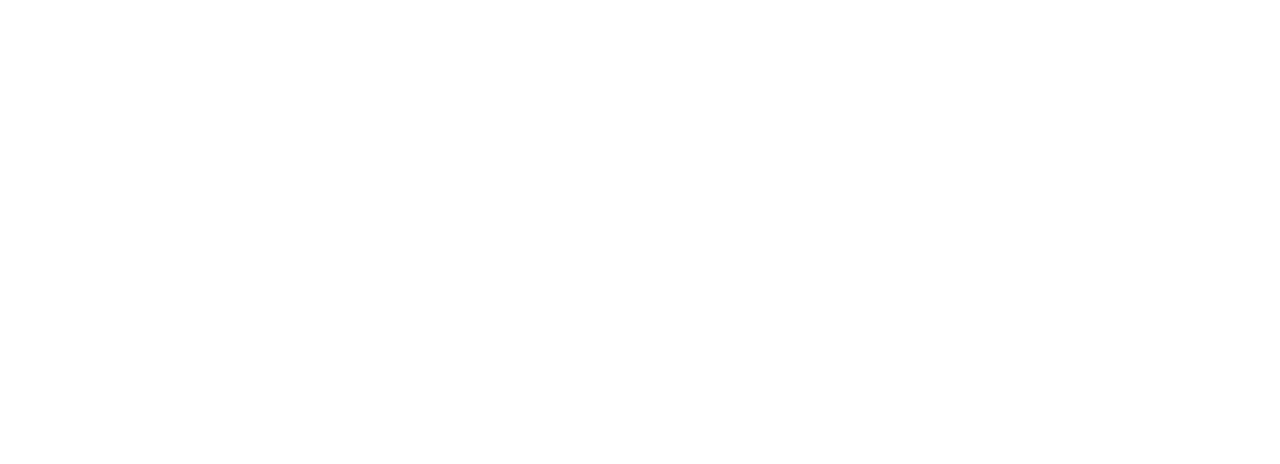
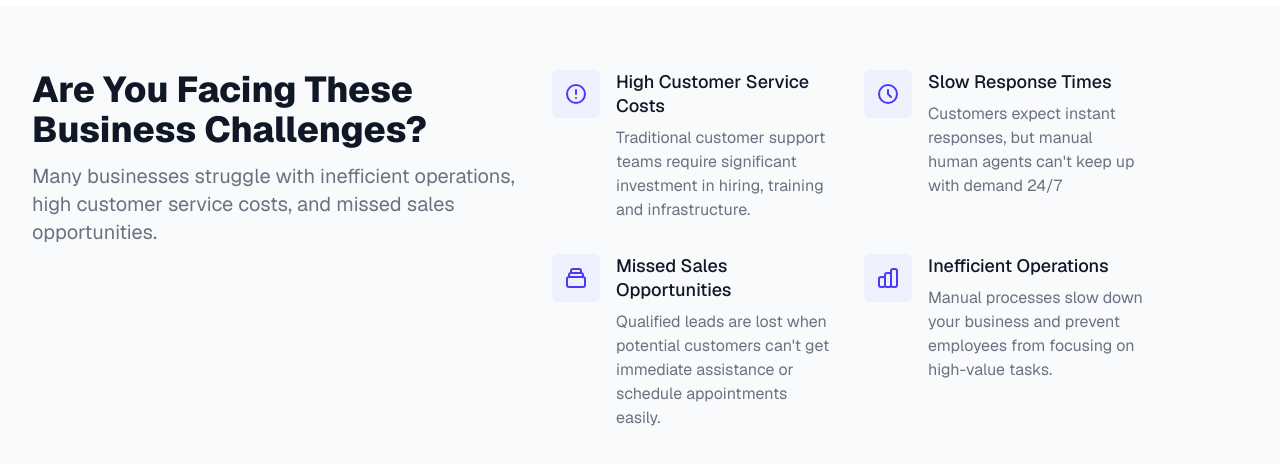
Before and after one commit to SuperCoder267/ai-startup, a Next.js app: page / in a window 1280 px wide. Shown: the part 600-1064 px from the top of the page. Before the commit the page ends 800 px from the top, so only its background shows below. Built offline with nearby package versions, Linux system fonts and the light colour scheme.

Commit message:
Problem section component

```diff
--- /dev/null
+++ b/src/app/components/Problem.jsx
@@ -0,0 +1,66 @@
+export default function Problem({problemRef, inViewSections}) {
+    return (
+        <section id='problem' ref={problemRef} className={`py-16 bg-gray-50 transition-all duration-1000 ${inViewSections.problem ? 'opacity-100 translate-y-0' : 'opacity-0 translate-y-10'}`}>
+            <div className='max-w-7xl mx-auto px-4 sm:px-6 lg:px-8'>
+                <div className='lg:grid lg:grid-cols-12 lg:gap-8'>
+                    <div className='lg:col-span-5'>
+                        <h2 className='text-3xl font-extrabold text-gray-900 sm:text-4xl'>
+                            Are You Facing These Business Challenges?
+                        </h2>
+                        <p className='mt-3 text-xl text-gray-500'>
+                            Many businesses struggle with inefficient  operations, high customer service costs, and missed sales opportunities.
+                        </p>
+                    </div>
+                    <div className='mt-12 lg:mt-0 lg:col-span-6'>
+                        <div className='grid grid-cols-1 gap-8 sm:grid-cols-2'>
+                            <div className='relative'>
+                                <div className='absolute h-12 w-12 rounded-md flex items-center justify-center bg-indigo-50 text-indigo-600'>
+                                    <svg className="h-6 w-6" xmlns="http://www.w3.org/2000/svg" fill="none" viewBox="0 0 24 24" stroke="currentColor">
+                                        <path strokeLinecap="round" strokeLinejoin="round" strokeWidth={2} d="M12 8v4m0 4h.01M21 12a9 9 0 11-18 0 9 9 0 0118 0z" />
+                                    </svg>
+                                </div>
+                                <p className='ml-16 text-lg leading-6 font-medium text-gray-900'>High Customer Service Costs</p>
+                                <p className='ml-16 mt-2 text-base text-gray-500'>
+                                    Traditional customer support teams require significant investment in hiring, training and infrastructure.
+                                </p>
+                            </div>
+                            <div className='relative'>
+                                <div className='absolute h-12 w-12 rounded-md flex items-center justify-center bg-indigo-50 text-indigo-600'>
+                                    <svg className="h-6 w-6" xmlns="http://www.w3.org/2000/svg" fill="none" viewBox="0 0 24 24" stroke="currentColor">
+                                        <path strokeLinecap="round" strokeLinejoin="round" strokeWidth={2} d="M12 8v4l3 3m6-3a9 9 0 11-18 0 9 9 0 0118 0z" />
+                                    </svg>
+                                </div>
+                                <p className='ml-16 text-lg leading-6 font-medium text-gray-900'>Slow Response Times</p>
+                                <p className='ml-16 mt-2 text-base text-gray-500'>
+                                    Customers expect instant responses, but manual human agents can't keep up with demand 24/7
+                                </p>
+                            </div>
+                            <div className='relative'>
+                                <div className='absolute h-12 w-12 rounded-md flex items-center justify-center bg-indigo-50 text-indigo-600'>
+                                    <svg className="h-6 w-6" xmlns="http://www.w3.org/2000/svg" fill="none" viewBox="0 0 24 24" stroke="currentColor">
+                                        <path strokeLinecap="round" strokeLinejoin="round" strokeWidth={2} d="M19 11H5m14 0a2 2 0 012 2v6a2 2 0 01-2 2H5a2 2 0 01-2-2v-6a2 2 0 012-2m14 0V9a2 2 0 00-2-2M5 11V9a2 2 0 012-2m0 0V5a2 2 0 012-2h6a2 2 0 012 2v2M7 7h10" />
+                                    </svg>
+                                </div>
+                                <p className='ml-16 text-lg leading-6 font-medium text-gray-900'>Missed Sales Opportunities</p>
+                                    <p className='ml-16 mt-2 text-base text-gray-500'>
+                                        Qualified leads are lost when potential customers can't get immediate assistance or schedule appointments easily.
+                                </p>
+                            </div>
+                            <div className='relative'>
+                                <div className='absolute h-12 w-12 rounded-md flex items-center justify-center bg-indigo-50 text-indigo-600'>
+                                    <svg className="h-6 w-6" xmlns="http://www.w3.org/2000/svg" fill="none" viewBox="0 0 24 24" stroke="currentColor">
+                                        <path strokeLinecap="round" strokeLinejoin="round" strokeWidth={2} d="M9 19v-6a2 2 0 00-2-2H5a2 2 0 00-2 2v6a2 2 0 002 2h2a2 2 0 002-2zm0 0V9a2 2 0 012-2h2a2 2 0 012 2v10m-6 0a2 2 0 002 2h2a2 2 0 002-2m0 0V5a2 2 0 012-2h2a2 2 0 012 2v14a2 2 0 01-2 2h-2a2 2 0 01-2-2z" />
+                                    </svg>
+                                </div>
+                                <p className='ml-16 text-lg leading-6 font-medium text-gray-900'>Inefficient Operations</p>
+                                <p className='ml-16 mt-2 text-base text-gray-500'>
+                                    Manual processes slow down your business and prevent employees from focusing on high-value tasks.
+                                </p>
+                            </div>
+                        </div>
+                    </div>
+                </div>
+            </div>
+        </section>
+    )
+}
--- a/src/app/page.jsx
+++ b/src/app/page.jsx
@@ -3,6 +3,7 @@
 
 import Header from './components/Header.jsx'
 import Hero from './components/Hero.jsx'
+import Problem from './components/Problem.jsx'
 
 export default function App() {
     // State for mobile menu
@@ -183,7 +184,12 @@
                 heroRef={heroRef}
                 inViewSections={inViewSection}
                 setInViewSections={setInViewSections}
-                />
+            />
+            <Problem
+                problemRef={problemRef}
+                inViewSections={inViewSection}
+                setInViewSections={setInViewSections}
+            />
         </div>
     )
 }
```
